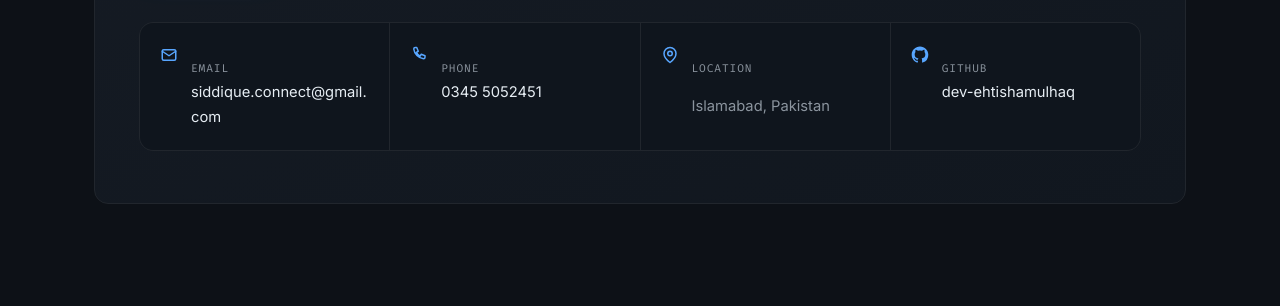
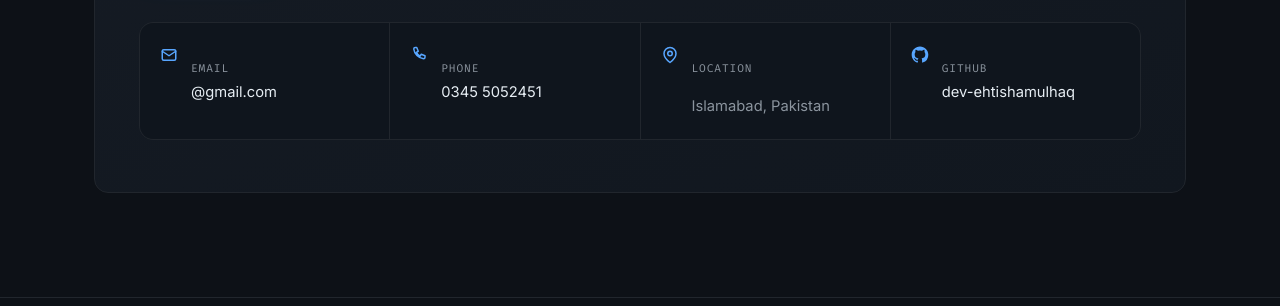
Before and after one commit to Dev-EhtishamUlHaq/Full-Stack-Web-Development, a plain HTML site: page Lab 2/Task - 3/index.html in a window 1280 px wide. Shown: the part 5722-6028 px from the top of the page. Drawn offline with Linux system fonts and the light colour scheme.

Commit message:
Email corrected

```diff
--- a/Lab 2/Task - 3/index.html
+++ b/Lab 2/Task - 3/index.html
@@ -24,7 +24,7 @@
       <a href="#projects">Projects</a>
       <a href="#timeline">Experience</a>
       <a href="#contact">Contact</a>
-      <a class="btn btn--ghost btn--sm nav__cta" href="mailto:siddique.connect@gmail.com">Hire Me</a>
+      <a class="btn btn--ghost btn--sm nav__cta" href="">Hire Me</a>
     </nav>
   </div>
 </header>
@@ -55,7 +55,7 @@
             <svg viewBox="0 0 24 24" fill="none" stroke="currentColor" stroke-width="2" stroke-linecap="round" stroke-linejoin="round" aria-hidden="true"><path d="M3 7a2 2 0 0 1 2-2h4l2 2h8a2 2 0 0 1 2 2v9a2 2 0 0 1-2 2H5a2 2 0 0 1-2-2z"/></svg>
             View Projects
           </a>
-          <a class="btn btn--ghost" href="mailto:siddique.connect@gmail.com">
+          <a class="btn btn--ghost" href="">
             <svg viewBox="0 0 24 24" fill="none" stroke="currentColor" stroke-width="2" stroke-linecap="round" stroke-linejoin="round" aria-hidden="true"><rect x="3" y="5" width="18" height="14" rx="2"/><path d="m3 7 9 6 9-6"/></svg>
             Get in Touch
           </a>
@@ -435,7 +435,7 @@
             Send a message — I'm happy to walk through any of the projects above in detail.
           </p>
           <div class="contact__actions">
-            <a class="btn btn--primary" href="mailto:siddique.connect@gmail.com">
+            <a class="btn btn--primary" href="">
               <svg viewBox="0 0 24 24" fill="none" stroke="currentColor" stroke-width="2" stroke-linecap="round" stroke-linejoin="round" aria-hidden="true"><rect x="3" y="5" width="18" height="14" rx="2"/><path d="m3 7 9 6 9-6"/></svg>
               Email Me
             </a>
@@ -451,7 +451,7 @@
             <svg viewBox="0 0 24 24" fill="none" stroke="currentColor" stroke-width="2" stroke-linecap="round" stroke-linejoin="round" aria-hidden="true"><rect x="3" y="5" width="18" height="14" rx="2"/><path d="m3 7 9 6 9-6"/></svg>
             <div>
               <p class="info__label">Email</p>
-              <a class="info__value" href="mailto:siddique.connect@gmail.com">siddique.connect@gmail.com</a>
+              <a class="info__value" href="">@gmail.com</a>
             </div>
           </div>
           <div class="info">
```
